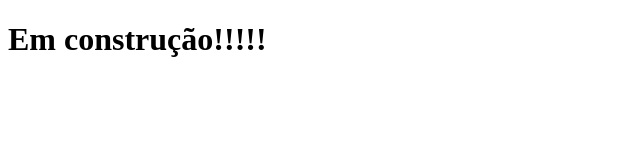
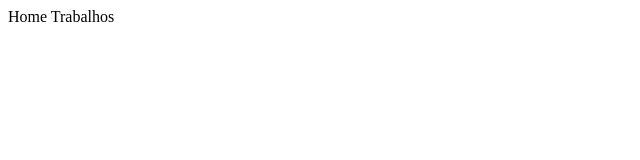
Before and after one commit to JorgeLuisCarneiro/entendendo-git-com-github, a plain HTML site: page index.html in a window 1280 px wide. Shown: the whole page, without its empty margins (0-640 px from the left). Drawn offline with Linux system fonts and the light colour scheme.

Commit message:
Adicionado o menu

```diff
--- a/index.html
+++ b/index.html
@@ -6,6 +6,11 @@
     <title>Entendendo o Git e Github</title>
 </head>
 <body>
-    <h1>Em construção!!!!!</h1>
+   <header>
+    <nav>
+        <span>Home</span>
+        <span>Trabalhos</span>
+    </nav>
+   </header>
 </body>
 </html>
```
